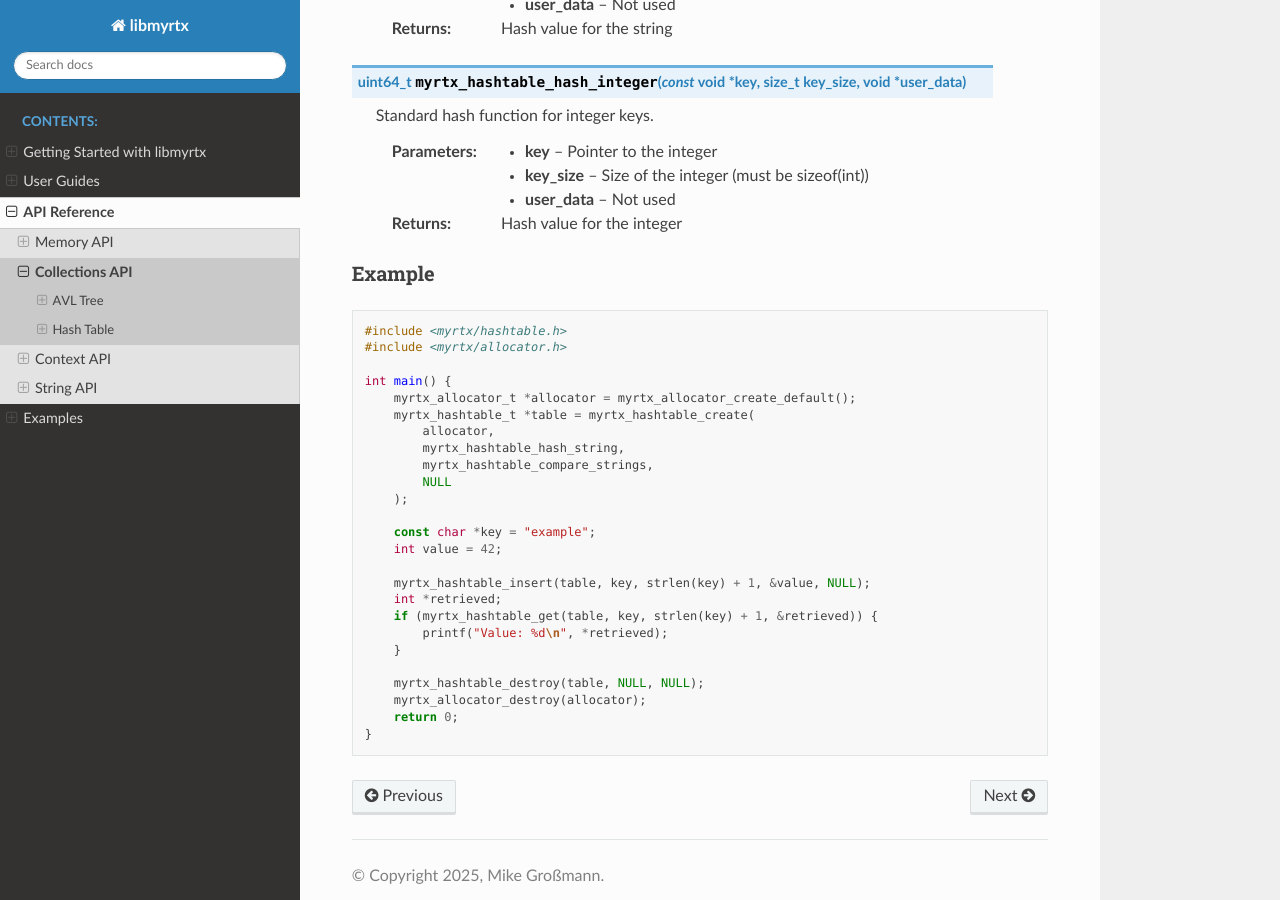
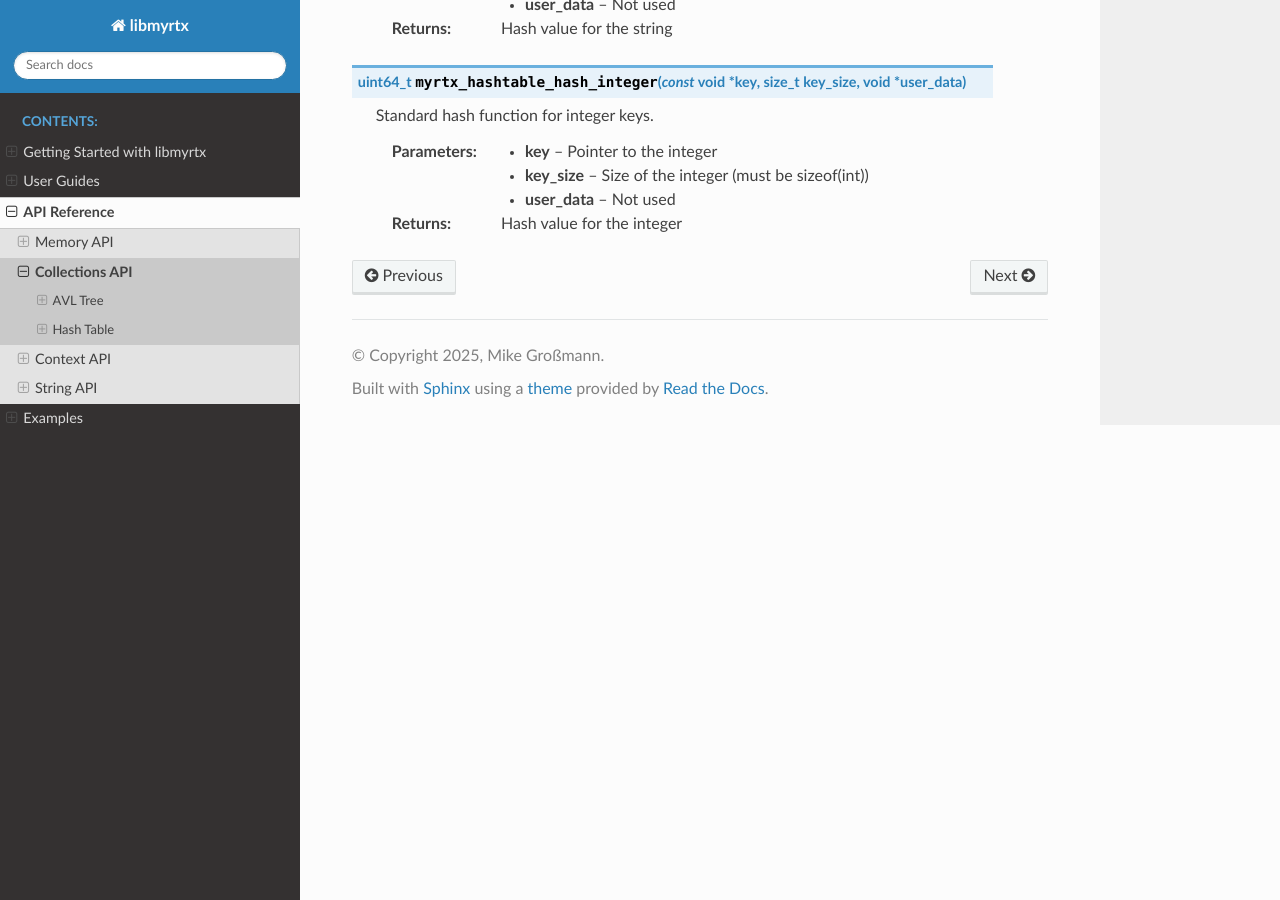
Before and after one commit to mgrossmann/libmyrtx, a Sphinx documentation site: the page built from docs/source/api/collections.rst, in a window 1280 px wide and 900 px high, scrolled down 7392 px. Built offline with Sphinx 7.4.7 and the Read the Docs theme 3.1.0, drawn with Linux system fonts in a browser that asks for light colours.

Commit message:
docs: Move hashtable example to examples section

```diff
--- a/docs/source/api/collections.rst
+++ b/docs/source/api/collections.rst
@@ -351,34 +351,3 @@ Predefined Hash Functions
    :param key_size: Size of the integer (must be sizeof(int))
    :param user_data: Not used
    :return: Hash value for the integer
-
-Example
-~~~~~~~
-
-.. code-block:: c
-
-   #include <myrtx/hashtable.h>
-   #include <myrtx/allocator.h>
-
-   int main() {
-       myrtx_allocator_t *allocator = myrtx_allocator_create_default();
-       myrtx_hashtable_t *table = myrtx_hashtable_create(
-           allocator,
-           myrtx_hashtable_hash_string,
-           myrtx_hashtable_compare_strings,
-           NULL
-       );
-
-       const char *key = "example";
-       int value = 42;
-
-       myrtx_hashtable_insert(table, key, strlen(key) + 1, &value, NULL);
-       int *retrieved;
-       if (myrtx_hashtable_get(table, key, strlen(key) + 1, &retrieved)) {
-           printf("Value: %d\n", *retrieved);
-       }
-
-       myrtx_hashtable_destroy(table, NULL, NULL);
-       myrtx_allocator_destroy(allocator);
-       return 0;
-   }
--- a/docs/source/examples/index.rst
+++ b/docs/source/examples/index.rst
@@ -11,6 +11,7 @@ This section provides practical examples demonstrating the use of libmyrtx libra
    avl_tree_example
    context_example
    string_example
+   hashtable_example
 
 These examples demonstrate common usage patterns and best practices for working with the library.
 
```
Also changed, not shown: docs/source/examples/hashtable_example.rst (added, +110 -0 lines).
